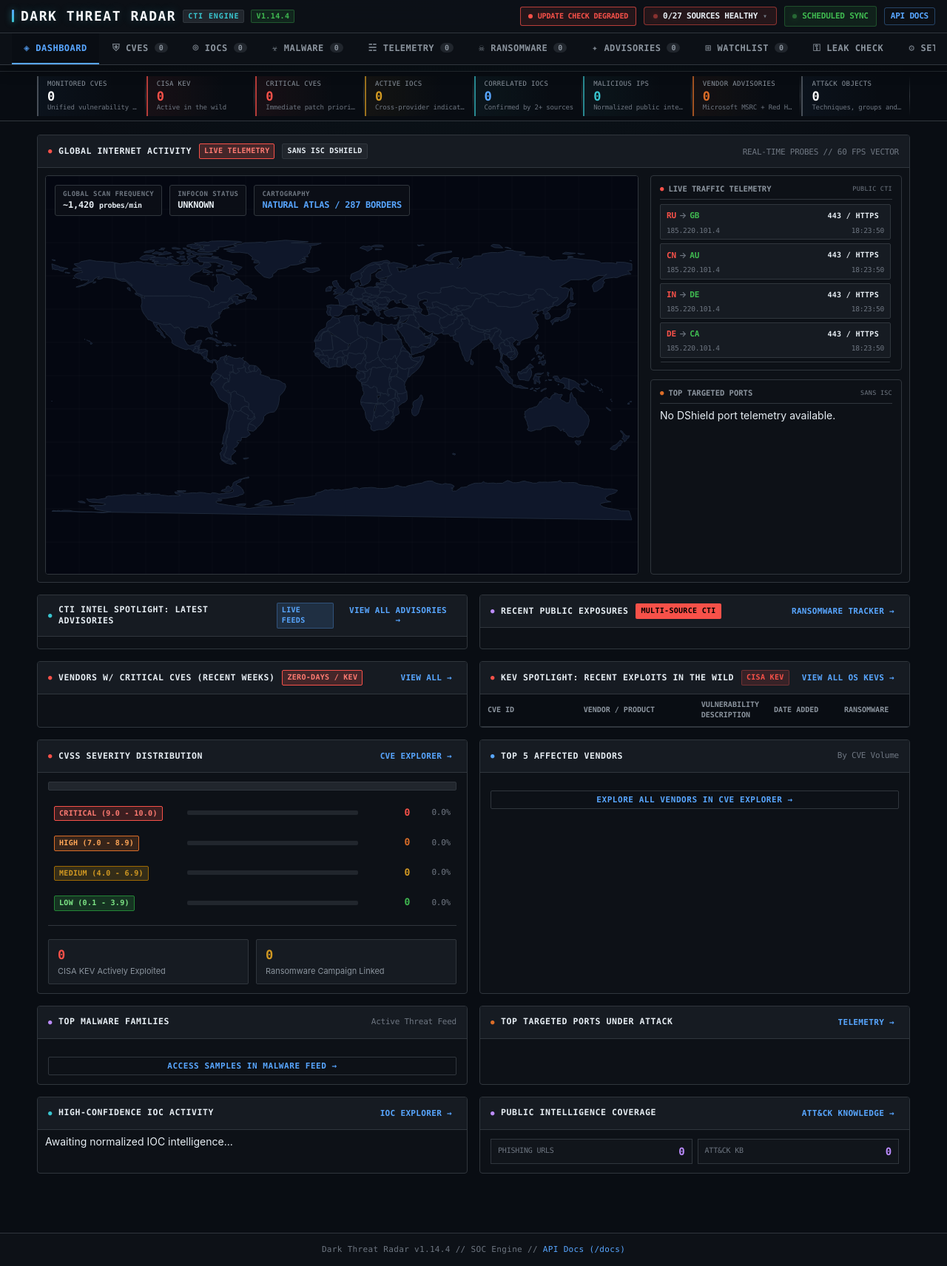
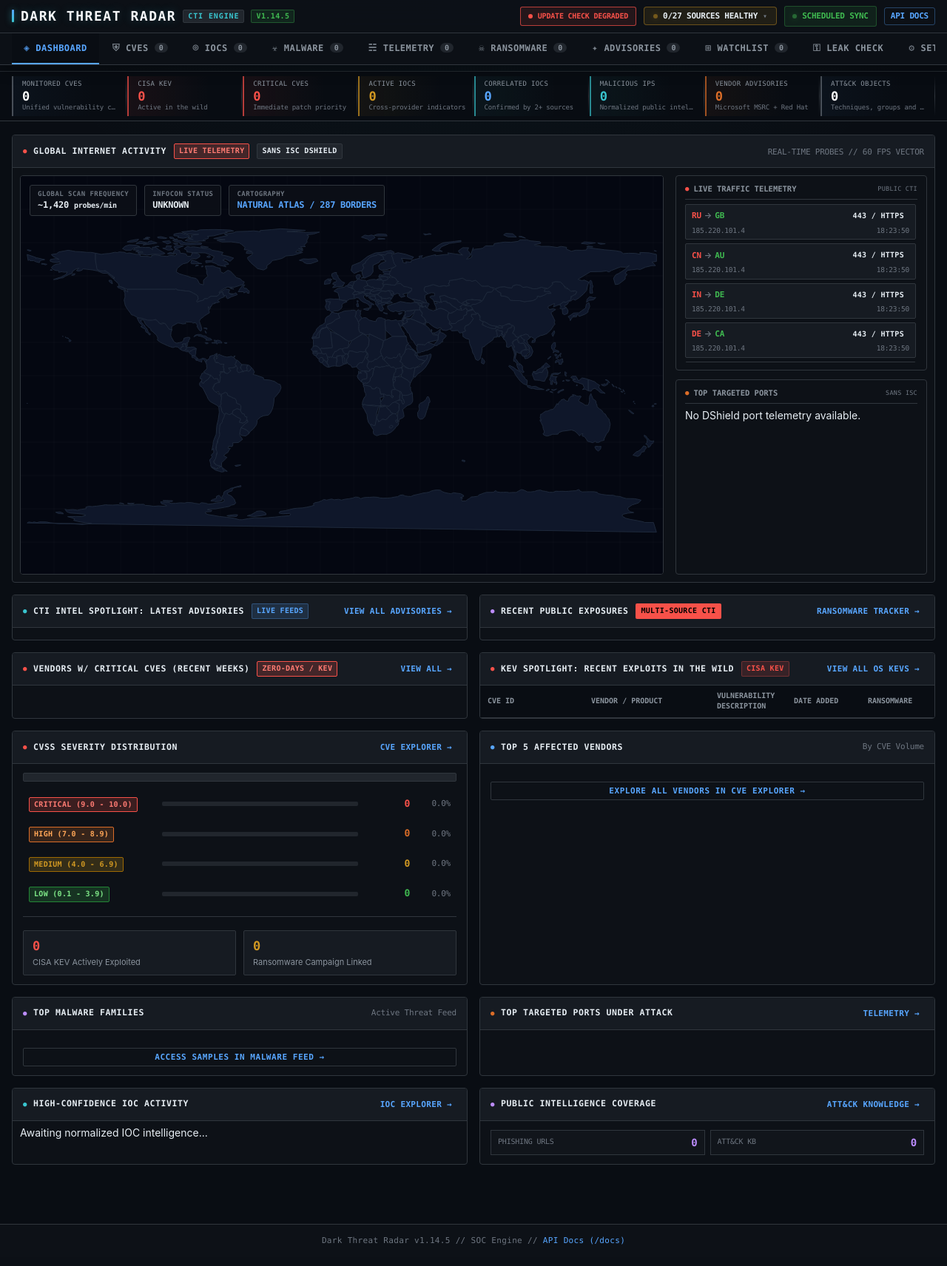
Before and after one commit to fr3dux/dark-threat-radar, a FastAPI app: page / in a window 1280 px wide. Shown: the whole page at 74% size. After the commit the page ends 1684 px from the top, so only its background shows below. Run offline with FastAPI, Linux system fonts and the light colour scheme; data comes from the database, SQL or seed files in the repository; data that the repository does not hold is empty; some libraries are stand-ins or nearby versions.

Commit message:
fix: restore wide executive dashboard layout

```diff
--- a/app/static/css/style.css
+++ b/app/static/css/style.css
@@ -2290,7 +2290,7 @@ main.main-content {
 .metrics-strip {
   grid-template-columns: repeat(4, minmax(0, 1fr));
   gap: 10px;
-  padding: 12px max(16px, calc((100% - var(--workspace-max)) / 2));
+  padding: 12px max(16px, calc((100% - var(--content-max)) / 2 + 16px));
 }
 
 .metric-card {
@@ -2322,6 +2322,10 @@ main.main-content {
   max-width: calc(var(--workspace-max) + 32px);
   margin: 0 auto;
   padding-top: 18px;
+}
+
+main.main-content.dashboard-active {
+  max-width: var(--content-max);
 }
 
 .toolbar-bar {
@@ -3263,7 +3267,7 @@ main.main-content {
   display: grid;
   grid-template-columns: repeat(8, minmax(0, 1fr));
   gap: 1px;
-  padding: 6px max(16px, calc((100% - var(--workspace-max)) / 2));
+  padding: 6px max(16px, calc((100% - var(--content-max)) / 2 + 16px));
   margin-top: 8px;
   background: #080c12;
   border-top: 1px solid rgba(48, 54, 61, 0.72);
--- a/app/static/js/app.js
+++ b/app/static/js/app.js
@@ -427,6 +427,11 @@ function switchTab(panelId, btnElement) {
   const iocFilters = document.getElementById('ioc-filters');
   const attackFilters = document.getElementById('attack-filters');
   const metricsStrip = document.querySelector('.metrics-strip');
+  const mainContent = document.querySelector('main.main-content');
+
+  // The executive dashboard needs the wider canvas for the global map and
+  // live telemetry. Operational pages keep the focused 1180px workspace.
+  if (mainContent) mainContent.classList.toggle('dashboard-active', panelId === 'panel-dashboard');
 
   // The executive KPI strip belongs to the dashboard. Hiding it in explorer
   // views gives tables and filters the visual priority they need.
--- a/app/templates/index.html
+++ b/app/templates/index.html
@@ -264,7 +264,7 @@
   </section>
 
   <!-- Main Views Container -->
-  <main class="main-content">
+  <main class="main-content dashboard-active">
 
     <!-- ========================================== -->
     <!-- TAB 1: DASHBOARD (DEFAULT VIEW)  -->
--- a/app/version.py
+++ b/app/version.py
@@ -2,7 +2,7 @@
 Centralized Semantic Versioning (SemVer)
 """
 
-__version__ = "1.14.4"
+__version__ = "1.14.5"
 __app_name__ = "Dark Threat Radar"
 __description__ = "Autonomous Standalone Cyber Threat Intelligence Hub & SOC Radar"
 __release_date__ = "2026-10-10"
```
Also changed, not shown: CHANGELOG.md, README.md.
